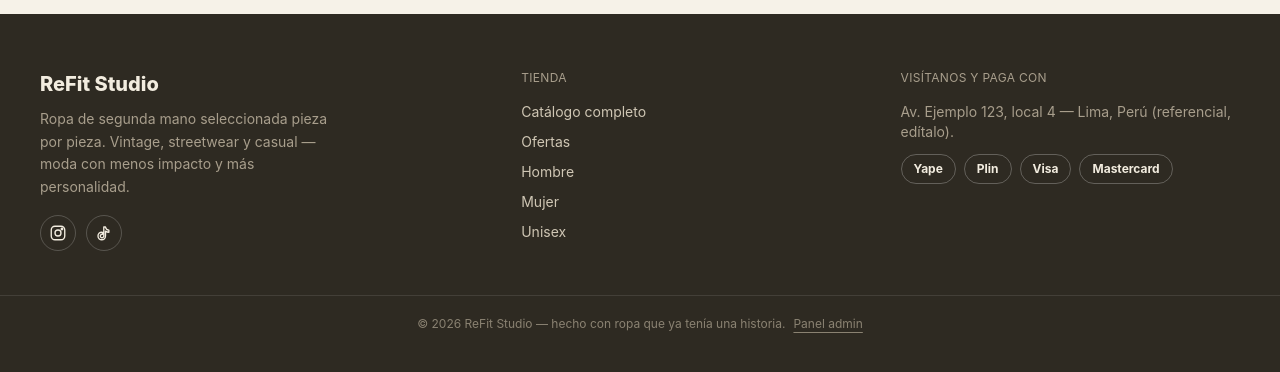
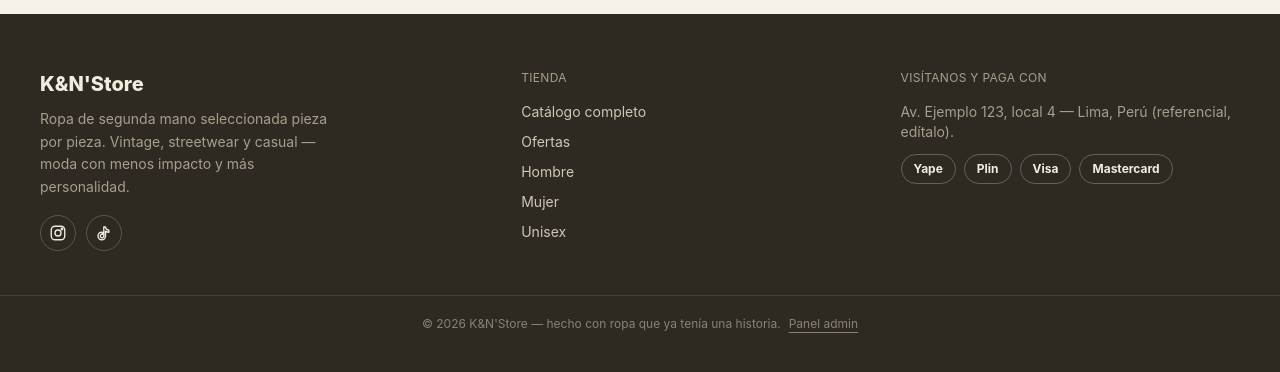
Before and after one commit to GersonLopez29/tienda2, a Next.js app: page / in a window 1280 px wide. Shown: the part 1486-1858 px from the top of the page. Built offline with nearby package versions, Linux system fonts and the light colour scheme; no server answers; the database is empty.

Commit message:
Rename store from ReFit Studio to K&N'Store
Co-Authored-By: Claude Sonnet 5 <noreply@anthropic.com>

```diff
--- a/src/app/admin/login/page.tsx
+++ b/src/app/admin/login/page.tsx
@@ -40,7 +40,7 @@ export default function AdminLoginPage() {
         onSubmit={onSubmit}
         className="w-full max-w-sm rounded-2xl border border-line bg-surface p-8 shadow-[0_20px_50px_-16px_rgba(46,42,34,0.3)]"
       >
-        <h1 className="text-xl font-extrabold text-olive-ink">ReFit Studio</h1>
+        <h1 className="text-xl font-extrabold text-olive-ink">K&N'Store</h1>
         <p className="mt-1 text-sm text-ink-soft">Panel de administrador</p>
 
         <label className="mt-6 block text-sm font-semibold" htmlFor="email">
--- a/src/app/layout.tsx
+++ b/src/app/layout.tsx
@@ -2,7 +2,7 @@ import type { Metadata } from "next";
 import "./globals.css";
 
 export const metadata: Metadata = {
-  title: "ReFit Studio",
+  title: "K&N'Store",
   description: "Ropa de segunda mano seleccionada — vintage, streetwear y casual.",
 };
 
--- a/src/components/admin/admin-dashboard.tsx
+++ b/src/components/admin/admin-dashboard.tsx
@@ -49,7 +49,7 @@ export function AdminDashboard({ products }: { products: Product[] }) {
       <header className="border-b border-line bg-surface">
         <div className="mx-auto flex max-w-[1100px] items-center justify-between px-4 py-5 sm:px-6">
           <div>
-            <p className="text-xs text-ink-faint">ReFit Studio</p>
+            <p className="text-xs text-ink-faint">K&N'Store</p>
             <h1 className="text-lg font-extrabold">Panel de administrador</h1>
           </div>
           <div className="flex items-center gap-3">
--- a/src/components/storefront/cart-drawer.tsx
+++ b/src/components/storefront/cart-drawer.tsx
@@ -28,7 +28,7 @@ export function CartDrawer({
   const checkout = () => {
     if (!lines.length) return;
     const message = [
-      "Hola! Quiero comprar estas prendas de ReFit Studio:",
+      "Hola! Quiero comprar estas prendas de K&N'Store:",
       ...lines.map(
         (l) => `- ${l.product.title} (Talla ${l.product.size}) x${l.qty} - S/ ${l.product.price * l.qty}`
       ),
--- a/src/components/storefront/storefront.tsx
+++ b/src/components/storefront/storefront.tsx
@@ -114,7 +114,7 @@ export function Storefront({ products }: { products: Product[] }) {
         <div className="mx-auto max-w-[1280px] px-4 sm:px-6 lg:px-10">
           <div className="flex flex-wrap items-center gap-5 py-3.5">
             <span className="font-[Arial_Black] text-2xl font-extrabold text-olive-ink">
-              ReFit Studio
+              K&N'Store
             </span>
             <form
               onSubmit={(e) => e.preventDefault()}
@@ -363,7 +363,7 @@ export function Storefront({ products }: { products: Product[] }) {
       <footer className="bg-ink py-14 text-stone-wash">
         <div className="mx-auto grid max-w-[1280px] grid-cols-1 gap-10 px-4 sm:px-6 lg:grid-cols-[1.3fr_1fr_1fr] lg:px-10">
           <div>
-            <p className="text-xl font-extrabold text-[#f2ecdf]">ReFit Studio</p>
+            <p className="text-xl font-extrabold text-[#f2ecdf]">K&N'Store</p>
             <p className="mt-2.5 max-w-[34ch] text-sm leading-relaxed text-[#a89e8c]">
               Ropa de segunda mano seleccionada pieza por pieza. Vintage, streetwear y casual —
               moda con menos impacto y más personalidad.
@@ -445,7 +445,7 @@ export function Storefront({ products }: { products: Product[] }) {
           </div>
         </div>
         <div className="mx-auto mt-11 max-w-[1280px] border-t border-white/10 px-4 pt-5 text-center text-xs text-[#8a8272] sm:px-6 lg:px-10">
-          © {new Date().getFullYear()} ReFit Studio — hecho con ropa que ya tenía una historia.
+          © {new Date().getFullYear()} K&N'Store — hecho con ropa que ya tenía una historia.
           <Link href="/admin" className="ml-2 underline underline-offset-4 hover:text-[#cfc6b4]">
             Panel admin
           </Link>
```
